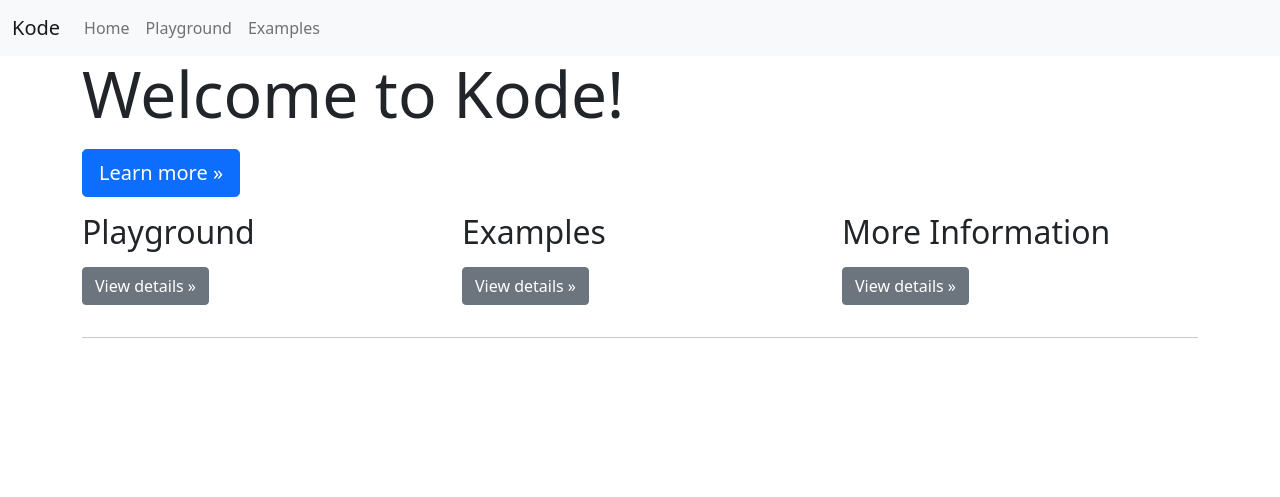
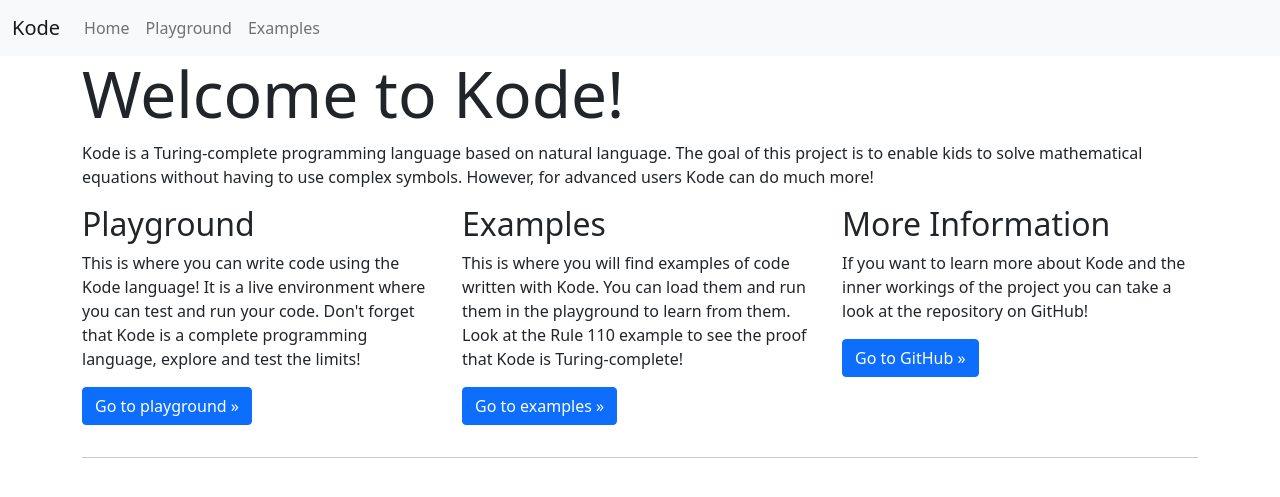
Before and after one commit to Dwarf1er/kode, a Flask app: page / in a window 1280 px wide. Shown: the top 497 px of the page. Run offline with Flask 2, Linux system fonts and the light colour scheme.

Commit message:
Finished main page and examples page

```diff
--- a/templates/examples.html
+++ b/templates/examples.html
@@ -10,7 +10,7 @@
                     <div class="card text-center" style="margin: 12px 0px">
                         <div class="card-body">
                             <h5 class="card-title">{{ example.upper() }}</h5>
-                            <p class="card-text">Some quick example text to build on the card title and make up the bulk of the card's content.</p>
+                            <p class="card-text">The {{ example }} example is a code snippet that showcases Kode's abilities</p>
                             <a class="btn btn-primary" href="/playground?example={{ example }}">Load</a>
                         </div>
                     </div>
--- a/templates/index.html
+++ b/templates/index.html
@@ -8,26 +8,25 @@
             <div class="jumbotron">
             <div class="container">
                 <h1 class="display-3">Welcome to Kode!</h1>
-                <p></p>
-                <p><a class="btn btn-primary btn-lg" href="#" role="button">Learn more »</a></p>
+                <p>Kode is a Turing-complete programming language based on natural language. The goal of this project is to enable kids to solve mathematical equations without having to use complex symbols. However, for advanced users Kode can do much more!</p>
             </div>
             </div>
             <div class="container">
             <div class="row">
                 <div class="col-md-4">
                 <h2>Playground</h2>
-                <p></p>
-                <p><a class="btn btn-secondary" href="#" role="button">View details »</a></p>
+                <p>This is where you can write code using the Kode language! It is a live environment where you can test and run your code. Don't forget that Kode is a complete programming language, explore and test the limits!</p>
+                <p><a class="btn btn-primary" href="/playground" role="button">Go to playground »</a></p>
                 </div>
                 <div class="col-md-4">
                 <h2>Examples</h2>
-                <p></p>
-                <p><a class="btn btn-secondary" href="#" role="button">View details »</a></p>
+                <p>This is where you will find examples of code written with Kode. You can load them and run them in the playground to learn from them. Look at the Rule 110 example to see the proof that Kode is Turing-complete!</p>
+                <p><a class="btn btn-primary" href="/examples" role="button">Go to examples »</a></p>
                 </div>
                 <div class="col-md-4">
                 <h2>More Information</h2>
-                <p></p>
-                <p><a class="btn btn-secondary" href="#" role="button">View details »</a></p>
+                <p>If you want to learn more about Kode and the inner workings of the project you can take a look at the repository on GitHub!</p>
+                <p><a class="btn btn-primary" href="https://github.com/Dwarf1er/kode" role="button">Go to GitHub »</a></p>
                 </div>
             </div>
             <hr>
```
